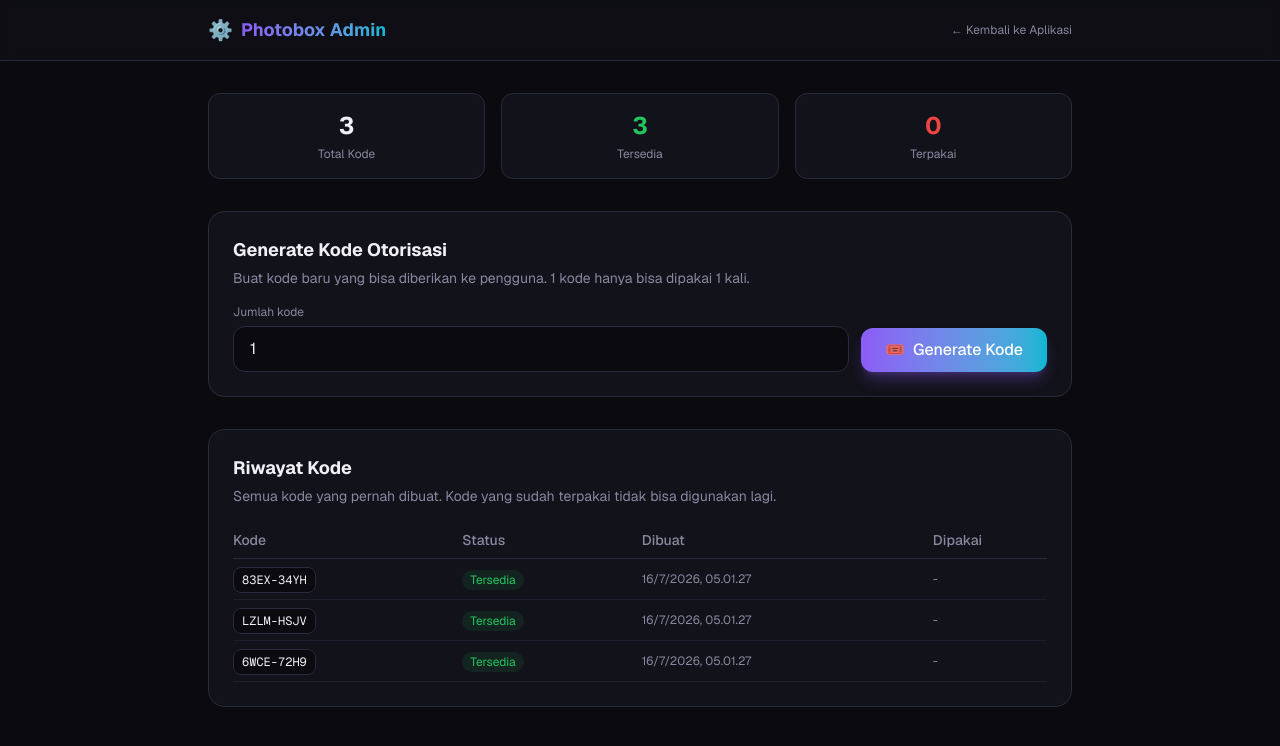
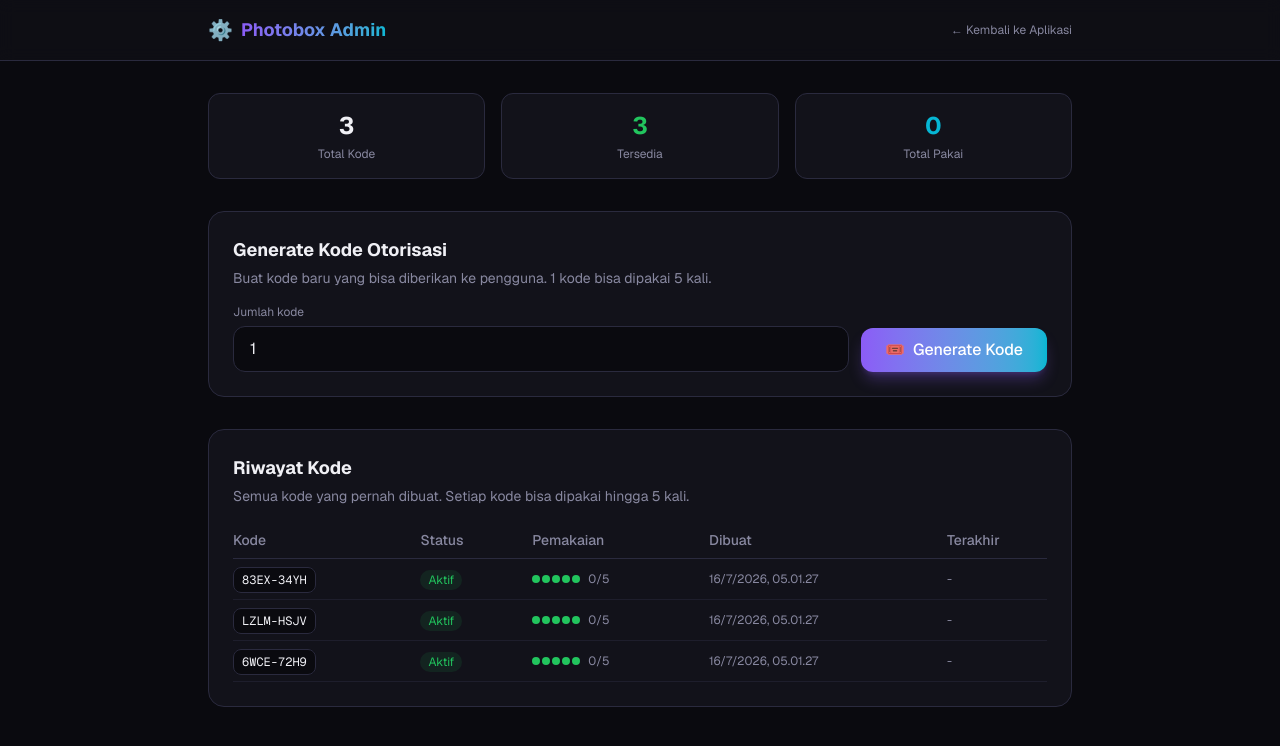
Before and after one commit to denmuel-pixel/photobox-ai, a Next.js app: page /admin in a window 1280 px wide. Shown: the top 746 px of the page. Built offline with nearby package versions, Linux system fonts and the light colour scheme.

Commit message:
feat: each code can be used 5 times with remaining usage display

```diff
--- a/app/admin/page.js
+++ b/app/admin/page.js
@@ -74,8 +74,9 @@ export default function AdminPage() {
   };
 
   const statTotal = codes.length;
-  const statUsed = codes.filter((c) => c.used).length;
+  const statUsed = codes.filter((c) => (c.uses || 0) >= (c.maxUses || 1)).length;
   const statAvailable = statTotal - statUsed;
+  const totalUses = codes.reduce((sum, c) => sum + (c.uses || 0), 0);
 
   return (
     <div className="min-h-screen bg-background">
@@ -109,8 +110,8 @@ export default function AdminPage() {
             <div className="text-xs text-muted mt-1">Tersedia</div>
           </div>
           <div className="bg-card border border-border rounded-xl p-4 text-center">
-            <div className="text-2xl font-bold text-error">{statUsed}</div>
-            <div className="text-xs text-muted mt-1">Terpakai</div>
+            <div className="text-2xl font-bold text-secondary">{totalUses}</div>
+            <div className="text-xs text-muted mt-1">Total Pakai</div>
           </div>
         </div>
 
@@ -118,7 +119,7 @@ export default function AdminPage() {
         <div className="bg-card border border-border rounded-2xl p-5 sm:p-6 mb-8">
           <h2 className="text-lg font-bold mb-1">Generate Kode Otorisasi</h2>
           <p className="text-sm text-muted mb-4">
-            Buat kode baru yang bisa diberikan ke pengguna. 1 kode hanya bisa dipakai 1 kali.
+            Buat kode baru yang bisa diberikan ke pengguna. 1 kode bisa dipakai 5 kali.
           </p>
 
           <div className="flex items-end gap-3">
@@ -210,7 +211,7 @@ export default function AdminPage() {
         <div className="bg-card border border-border rounded-2xl p-5 sm:p-6">
           <h2 className="text-lg font-bold mb-1">Riwayat Kode</h2>
           <p className="text-sm text-muted mb-4">
-            Semua kode yang pernah dibuat. Kode yang sudah terpakai tidak bisa digunakan lagi.
+            Semua kode yang pernah dibuat. Setiap kode bisa dipakai hingga 5 kali.
           </p>
 
           {loading ? (
@@ -229,8 +230,9 @@ export default function AdminPage() {
                   <tr className="border-b border-border">
                     <th className="text-left py-2 pr-4 text-muted font-medium">Kode</th>
                     <th className="text-left py-2 pr-4 text-muted font-medium">Status</th>
+                    <th className="text-left py-2 pr-4 text-muted font-medium">Pemakaian</th>
                     <th className="text-left py-2 pr-4 text-muted font-medium">Dibuat</th>
-                    <th className="text-left py-2 text-muted font-medium">Dipakai</th>
+                    <th className="text-left py-2 text-muted font-medium">Terakhir</th>
                   </tr>
                 </thead>
                 <tbody>
@@ -242,15 +244,34 @@ export default function AdminPage() {
                         </span>
                       </td>
                       <td className="py-2.5 pr-4">
-                        {item.used ? (
+                        {(item.uses || 0) >= (item.maxUses || 1) ? (
                           <span className="text-xs text-error bg-error/10 px-2 py-0.5 rounded-full">
-                            Terpakai
+                            Habis
                           </span>
                         ) : (
                           <span className="text-xs text-success bg-success/10 px-2 py-0.5 rounded-full">
-                            Tersedia
+                            Aktif
                           </span>
                         )}
+                      </td>
+                      <td className="py-2.5 pr-4">
+                        <div className="flex items-center gap-2">
+                          <div className="flex gap-0.5">
+                            {Array.from({ length: item.maxUses || 1 }, (_, i) => (
+                              <span
+                                key={i}
+                                className={`w-2 h-2 rounded-full ${
+                                  i < ((item.uses || 0) >= (item.maxUses || 1) ? 0 : (item.maxUses || 1) - (item.uses || 0))
+                                    ? "bg-success"
+                                    : "bg-border"
+                                }`}
+                              />
+                            ))}
+                          </div>
+                          <span className="text-xs text-muted">
+                            {(item.uses || 0)}/{item.maxUses || 1}
+                          </span>
+                        </div>
                       </td>
                       <td className="py-2.5 pr-4 text-muted text-xs">
                         {new Date(item.createdAt).toLocaleString("id-ID")}
--- a/app/api/admin/codes/route.js
+++ b/app/api/admin/codes/route.js
@@ -42,7 +42,8 @@ export async function POST(request) {
 
       const entry = {
         code,
-        used: false,
+        uses: 0,
+        maxUses: 5,
         createdAt: new Date().toISOString(),
         usedAt: null,
       };
--- a/app/api/validate-code/route.js
+++ b/app/api/validate-code/route.js
@@ -22,19 +22,28 @@ export async function POST(request) {
       );
     }
 
-    if (found.used) {
+    const maxUses = found.maxUses || 1;
+    const uses = found.uses || 0;
+
+    if (uses >= maxUses) {
       return Response.json(
-        { valid: false, error: "Kode otorisasi sudah pernah digunakan" },
+        { valid: false, error: "Kode otorisasi sudah habis (" + uses + "/" + maxUses + ")" },
         { status: 400 }
       );
     }
 
-    // Tandai kode sebagai sudah dipakai
-    found.used = true;
+    // Tambah pemakaian
+    found.uses = uses + 1;
     found.usedAt = new Date().toISOString();
     await writeCodes(codes);
 
-    return Response.json({ valid: true });
+    const remaining = maxUses - found.uses;
+    return Response.json({
+      valid: true,
+      remaining,
+      maxUses,
+      message: "Kode valid! Sisa: " + remaining + "/" + maxUses + " penggunaan",
+    });
   } catch (error) {
     console.error("Validate code error:", error);
     return Response.json(
--- a/components/AuthorizationModal.jsx
+++ b/components/AuthorizationModal.jsx
@@ -1,12 +1,13 @@
 "use client";
 
-import { useState, useRef, useEffect } from "react";
+import { useState, useRef, useEffect, useCallback } from "react";
 import { motion, AnimatePresence } from "framer-motion";
 
 export default function AuthorizationModal({ isOpen, onClose, onAuthorized }) {
   const [code, setCode] = useState("");
   const [error, setError] = useState("");
   const [isChecking, setIsChecking] = useState(false);
+  const [successInfo, setSuccessInfo] = useState(null);
   const inputRef = useRef(null);
 
   useEffect(() => {
@@ -16,10 +17,11 @@ export default function AuthorizationModal({ isOpen, onClose, onAuthorized }) {
     if (!isOpen) {
       setCode("");
       setError("");
+      setSuccessInfo(null);
     }
   }, [isOpen]);
 
-  const handleSubmit = async (e) => {
+  const handleSubmit = useCallback(async (e) => {
     e.preventDefault();
     const trimmed = code.trim();
     if (!trimmed) {
@@ -29,6 +31,7 @@ export default function AuthorizationModal({ isOpen, onClose, onAuthorized }) {
 
     setIsChecking(true);
     setError("");
+    setSuccessInfo(null);
 
     try {
       const res = await fetch("/api/validate-code", {
@@ -40,7 +43,13 @@ export default function AuthorizationModal({ isOpen, onClose, onAuthorized }) {
       const data = await res.json();
 
       if (data.valid) {
-        onAuthorized();
+        setSuccessInfo({
+          remaining: data.remaining,
+          maxUses: data.maxUses,
+          message: data.message,
+        });
+        // Tutup modal otomatis setelah 1.5 detik
+        setTimeout(() => onAuthorized(), 1500);
       } else {
         setError(data.error || "Kode tidak valid");
       }
@@ -49,7 +58,7 @@ export default function AuthorizationModal({ isOpen, onClose, onAuthorized }) {
     } finally {
       setIsChecking(false);
     }
-  };
+  }, [code, onAuthorized]);
 
   return (
     <AnimatePresence>
@@ -97,15 +106,47 @@ export default function AuthorizationModal({ isOpen, onClose, onAuthorized }) {
                     onChange={(e) => {
                       setCode(e.target.value.toUpperCase());
                       setError("");
+                      setSuccessInfo(null);
                     }}
                     placeholder="Contoh: ABCDE-12345"
                     maxLength={20}
-                    disabled={isChecking}
+                    disabled={isChecking || !!successInfo}
                     className="w-full px-4 py-3 bg-background border border-border rounded-xl text-foreground text-center text-lg font-mono tracking-widest placeholder:text-muted/50 focus:outline-none focus:border-primary focus:ring-1 focus:ring-primary transition-colors disabled:opacity-50 uppercase"
                     autoComplete="off"
                     spellCheck={false}
                   />
-                  {error && (
+
+                  {/* Success info */}
+                  {successInfo && (
+                    <motion.div
+                      initial={{ opacity: 0, y: -4 }}
+                      animate={{ opacity: 1, y: 0 }}
+                      className="mt-3 bg-success/10 border border-success/30 rounded-xl p-3 text-center"
+                    >
+                      <p className="text-success text-sm font-medium">
+                        ✅ Kode valid!
+                      </p>
+                      <div className="mt-1.5 flex items-center justify-center gap-2">
+                        <div className="flex gap-0.5">
+                          {Array.from({ length: successInfo.maxUses }, (_, i) => (
+                            <span
+                              key={i}
+                              className={`w-2.5 h-2.5 rounded-full ${
+                                i < successInfo.remaining
+                                  ? "bg-success"
+                                  : "bg-border"
+                              }`}
+                            />
+                          ))}
+                        </div>
+                        <span className="text-xs text-muted">
+                          Sisa <strong className="text-foreground">{successInfo.remaining}</strong>/{successInfo.maxUses} penggunaan
+                        </span>
+                      </div>
+                    </motion.div>
+                  )}
+
+                  {error && !successInfo && (
                     <motion.p
                       initial={{ opacity: 0, y: -4 }}
                       animate={{ opacity: 1, y: 0 }}
@@ -120,18 +161,20 @@ export default function AuthorizationModal({ isOpen, onClose, onAuthorized }) {
                   <button
                     type="button"
                     onClick={onClose}
-                    disabled={isChecking}
+                    disabled={isChecking || !!successInfo}
                     className="flex-1 px-4 py-3 bg-card border border-border text-foreground rounded-xl font-medium hover:bg-card-hover transition-colors disabled:opacity-50"
                   >
-                    Batal
+                    {successInfo ? "Tutup" : "Batal"}
                   </button>
                   <button
                     type="submit"
-                    disabled={isChecking || !code.trim()}
+                    disabled={isChecking || !code.trim() || !!successInfo}
                     className="flex-1 px-4 py-3 bg-gradient-to-r from-primary to-secondary text-white rounded-xl font-medium shadow-lg shadow-primary/30 hover:shadow-xl hover:shadow-primary/40 transition-all disabled:opacity-50 disabled:cursor-not-allowed flex items-center justify-center gap-2"
                   >
                     {isChecking ? (
                       <><span className="animate-spin">⏳</span> Memeriksa...</>
+                    ) : successInfo ? (
+                      <><span className="animate-spin">⏳</span> Mengalihkan...</>
                     ) : (
                       <>✅ Verifikasi</>
                     )}
--- a/data/codes.json
+++ b/data/codes.json
@@ -1,19 +1,22 @@
 [
   {
     "code": "6WCE-72H9",
-    "used": false,
+    "uses": 0,
+    "maxUses": 5,
     "createdAt": "2026-07-16T05:01:27.668Z",
     "usedAt": null
   },
   {
     "code": "LZLM-HSJV",
-    "used": false,
+    "uses": 0,
+    "maxUses": 5,
     "createdAt": "2026-07-16T05:01:27.668Z",
     "usedAt": null
   },
   {
     "code": "83EX-34YH",
-    "used": false,
+    "uses": 0,
+    "maxUses": 5,
     "createdAt": "2026-07-16T05:01:27.668Z",
     "usedAt": null
   }
```
